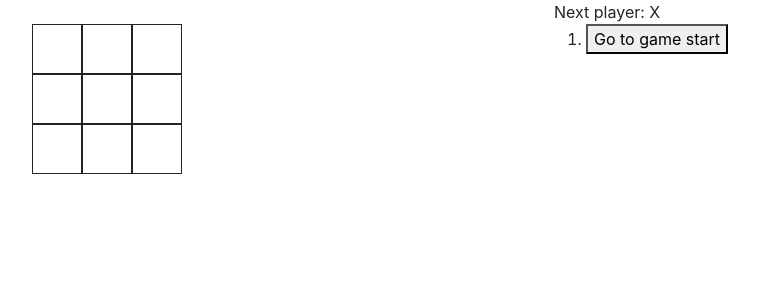
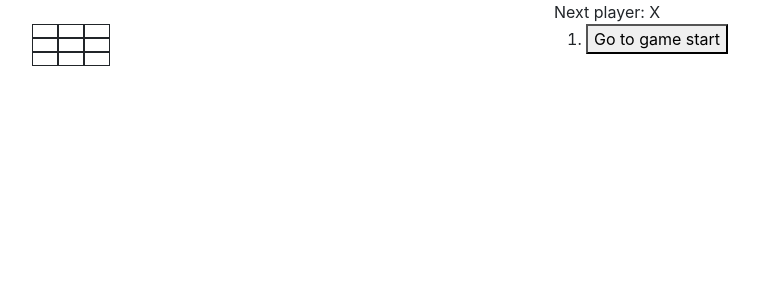
Before and after one commit to james-wienecke/react-typescript-tictactoe, a React (Create React App) app: page / in a window 1280 px wide. Shown: the top 300 px of the page, without its empty margins (98-857 px from the left). Built offline with nearby package versions, Linux system fonts and the light colour scheme.

Commit message:
Fully replaced text content with svg images.

```diff
--- a/src/Square.tsx
+++ b/src/Square.tsx
@@ -1,6 +1,9 @@
 import React from "react";
 import Button from "react-bootstrap/Button";
 import './Game.css';
+import blank from "./assets/blank.svg";
+import x from "./assets/X.svg";
+import o from "./assets/O.svg";
 
 interface SquareProps {
     handleClick: () => void;
@@ -8,10 +11,30 @@ interface SquareProps {
 }
 
 const Square = (props: SquareProps): JSX.Element => {
+    const getImage = (): string => {
+        if (props.player) {
+            return props.player === 'X' ? x : o;
+        } else {
+            return blank;
+        }
+    }
+
+    const getSVG = () : JSX.Element => {
+        switch (props.player) {
+            case 'X':
+                return <img alt={props.player + " space"} src={x} />
+            case 'O':
+                return <img alt={props.player + " space"} src={o}/>
+            default:
+                return <img alt={props.player + " space"} src={blank} />
+        }
+    }
+
     return (
         <div className="d-flex">
-            <button className="square btn btn-outline-dark rounded-0 p-4" onClick={props.handleClick}>
-                {props.player ? props.player : String.fromCharCode(0x2007)}
+            <button className="square btn btn-outline-dark rounded-0" onClick={props.handleClick}>
+                {/*{props.player ? props.player : String.fromCharCode(0x2007)}*/}
+                <img src={getImage()} alt={`${props.player} space`} />
             </button>
         </div>
     );
```
